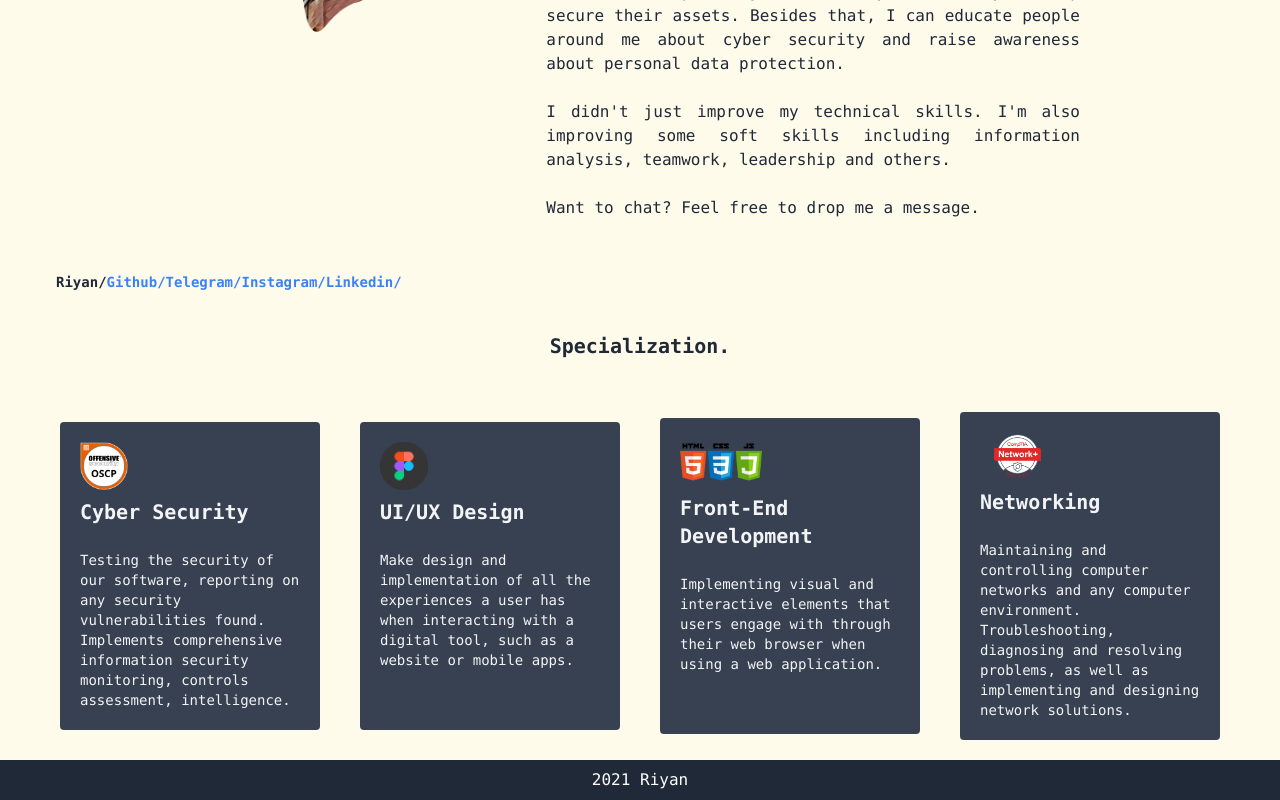
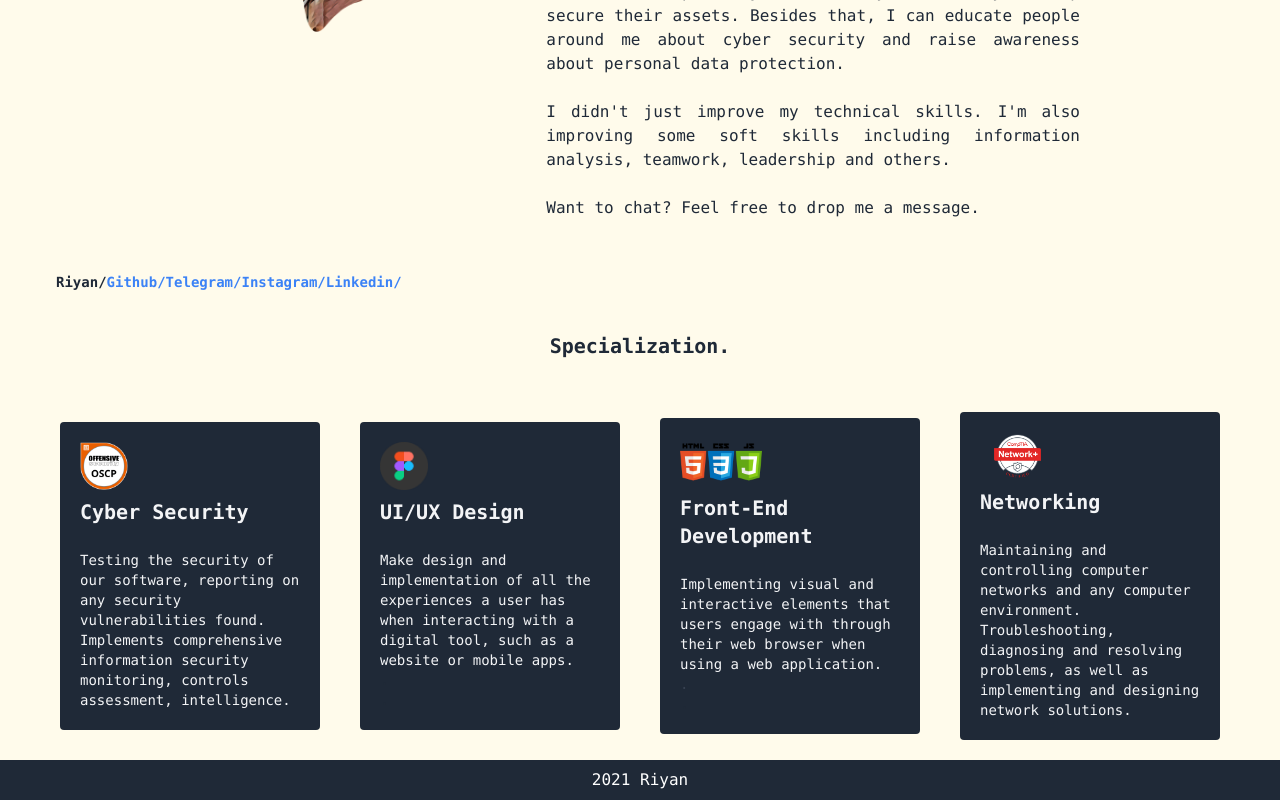
Before and after one commit to mrizkitriyanto/mrizkitriyanto.github.io, a React (Create React App) app: page /about in a window 1280 px wide. Shown: the part 528-1328 px from the top of the page. Built offline with nearby package versions, Linux system fonts and the light colour scheme.

Commit message:
ganti font weight

```diff
--- a/src/pages/about.js
+++ b/src/pages/about.js
@@ -53,46 +53,46 @@ function about() {
                 di bagian (UIUX dan Front end) diakhir kalimat deskripsi ada span dan Br digunakan supaya tinggi containernya sama*/}
                 <div className="flex flex-col lg:flex-row justify-center lg:flex-between lg:px-10 px-0 items-center w-full ">
 
-                    <div className="m-5 p-5 h-70 lg:w-4/12 md:w-6/12 w-full bg-gray-700 dark:bg-white rounded flex flex-col items-start ">
+                    <div className="m-5 p-5 h-70 lg:w-4/12 md:w-6/12 w-full bg-gray-800 dark:bg-white rounded flex flex-col items-start ">
                         <img src={OSCP} alt="Security" className="h-12 mb-2" />
-                        <h1 className="text-gray-100 dark:text-gray-900 font-black font-mono text-xl">
+                        <h1 className="text-gray-100 dark:text-gray-800 font-black font-mono text-xl">
                             Cyber Security
                         </h1>
-                        <p className="mt-6 text-gray-100 dark:text-gray-900 font-mono font-medium text-xs lg:text-sm">
+                        <p className="mt-6 text-gray-100 dark:text-gray-800 font-mono font-medium text-xs lg:text-sm">
                             Testing the security of our software, reporting on any security vulnerabilities found. Implements comprehensive information security monitoring, controls assessment, intelligence.
                         </p>
                     </div>
 
 
-                    <div className="m-5 p-5 h-70 lg:w-4/12 md:w-6/12 w-full bg-gray-700 dark:bg-white rounded">
+                    <div className="m-5 p-5 h-70 lg:w-4/12 md:w-6/12 w-full bg-gray-800 dark:bg-white rounded">
                         <img src={Figma} alt="UI/UX" className="h-12 mb-2" />
-                        <h1 className="text-gray-100 dark:text-gray-900 font-black font-mono text-xl">
+                        <h1 className="text-gray-100 dark:text-gray-800 font-black font-mono text-xl">
                             UI/UX Design
                         </h1>
-                        <p className="mt-6 text-gray-100 dark:text-gray-900 font-mono font-medium text-xs lg:text-sm ">
-                            Make design and implementation of all the experiences a user has when interacting with a digital tool, such as a website or mobile apps.<br /><span className="text-gray-700 dark:text-white">.</span>
-                            <br /><span className="text-gray-700 dark:text-white">.</span>
+                        <p className="mt-6 text-gray-100 dark:text-gray-800 font-mono font-medium text-xs lg:text-sm ">
+                            Make design and implementation of all the experiences a user has when interacting with a digital tool, such as a website or mobile apps.<br /><span className="text-gray-800 dark:text-white">.</span>
+                            <br /><span className="text-gray-800 dark:text-white">.</span>
                         </p>
                     </div>
 
-                    <div className="m-5 p-5 h-70 lg:w-4/12 md:w-6/12 w-full bg-gray-700 dark:bg-white rounded">
+                    <div className="m-5 p-5 h-70 lg:w-4/12 md:w-6/12 w-full bg-gray-800 dark:bg-white rounded">
                         <img src={FE} alt="Front-End" className="h-12 mb-2" />
-                        <h1 className="text-gray-100 dark:text-gray-900 font-black font-mono text-xl">
+                        <h1 className="text-gray-100 dark:text-gray-800 font-black font-mono text-xl">
                             Front-End
                             Development
                         </h1>
-                        <p className="mt-6 text-gray-100 dark:text-gray-900 font-mono font-medium text-xs lg:text-sm">
+                        <p className="mt-6 text-gray-100 dark:text-gray-800 font-mono font-medium text-xs lg:text-sm">
                             Implementing visual and interactive elements that users engage with through their web browser when using a web application.<br /><span className="text-gray-700 dark:text-white">.</span>
-                            <br /><span className="text-gray-700 dark:text-white">.</span>
+                            <br /><span className="text-gray-800 dark:text-white">.</span>
                         </p>
                     </div>
 
-                    <div className="m-5 p-5 h-70 lg:w-4/12 md:w-6/12 w-full bg-gray-700 dark:bg-white rounded">
+                    <div className="m-5 p-5 h-70 lg:w-4/12 md:w-6/12 w-full bg-gray-800 dark:bg-white rounded">
                         <img src={Network} alt="Network" className="h-12 mb-2" />
-                        <h1 className="text-gray-100 dark:text-gray-900 font-black font-mono text-xl">
+                        <h1 className="text-gray-100 dark:text-gray-800 font-black font-mono text-xl">
                             Networking
                         </h1>
-                        <p className="mt-6 text-gray-100 dark:text-gray-900 font-mono font-medium text-xs lg:text-sm">
+                        <p className="mt-6 text-gray-100 dark:text-gray-800 font-mono font-medium text-xs lg:text-sm">
                             Maintaining and controlling computer networks and any computer environment. Troubleshooting, diagnosing and resolving problems, as well as implementing and designing network solutions.
                         </p>
                     </div>
--- a/src/pages/contact.js
+++ b/src/pages/contact.js
@@ -10,15 +10,15 @@ function contact() {
                 <div className="lg:ml-20 flex flex-col ">
                     <div className="lg:m-10 md:m-10 m-4 ">
                         <h2 className="mt-10 mb-5 lg:mx-20 mx-0 text-2xl text-gray-800 dark:text-gray-300 font-black font-mono">Email</h2>
-                        <a href="mailto:muhamadrizkitriyanto@protonmail.com" className="lg:mx-20 mx-0 lg:text-2xl md:text-lg text-xs text-gray-800 dark:text-gray-300 font-black font-mono hover:text-blue-600 dark:hover:text-blue-600" target="_blank" rel="noopener noreferrer">muhamadrizkitriyanto@protonmail.com</a>
+                        <a href="mailto:muhamadrizkitriyanto@protonmail.com" className="lg:mx-20 mx-0 lg:text-2xl md:text-lg text-xs text-gray-800 dark:text-gray-300 font-medium font-mono hover:text-blue-600 dark:hover:text-blue-600" target="_blank" rel="noopener noreferrer">muhamadrizkitriyanto@protonmail.com</a>
                     </div>
                     <div className="lg:m-10 md:m-10 m-4">
                         <h2 className="mt-10 mb-5 lg:mx-20 mx-0 text-2xl text-gray-800 dark:text-gray-300 font-black font-mono">Telegram</h2>
-                        <a href="https://t.me/mrtotooo" className="lg:mx-20 mx-0 lg:text-2xl md:text-lg text-sm text-gray-800 dark:text-gray-300 font-black font-mono hover:text-blue-600 dark:hover:text-blue-600" target="_blank" rel="noopener noreferrer">@mrtotooo </a>
+                        <a href="https://t.me/mrtotooo" className="lg:mx-20 mx-0 lg:text-2xl md:text-lg text-sm text-gray-800 dark:text-gray-300 font-medium font-mono hover:text-blue-600 dark:hover:text-blue-600" target="_blank" rel="noopener noreferrer">@mrtotooo </a>
                     </div>
                     <div className="lg:m-10 md:m-10 m-4">
                         <h2 className="mt-10 mb-5 lg:mx-20 mx-0 text-2xl text-gray-800 dark:text-gray-200 font-black font-mono">Instagram</h2>
-                        <a href="https://www.instagram.com/thecyberwarboy" className="lg:mx-20 mx-0 lg:text-2xl md:text-lg text-sm text-gray-800 dark:text-gray-200 font-black font-mono hover:text-blue-600 dark:hover:text-blue-600" target="_blank" rel="noopener noreferrer">@thecyberwarboy</a>
+                        <a href="https://www.instagram.com/thecyberwarboy" className="lg:mx-20 mx-0 lg:text-2xl md:text-lg text-sm text-gray-800 dark:text-gray-200 font-medium font-mono hover:text-blue-600 dark:hover:text-blue-600" target="_blank" rel="noopener noreferrer">@thecyberwarboy</a>
                     </div>
                 </div>
             </div>
```
